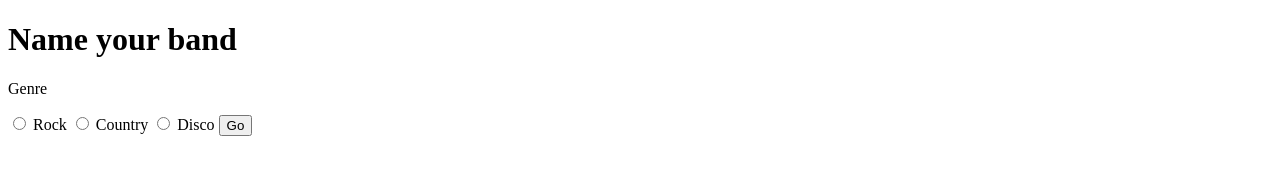
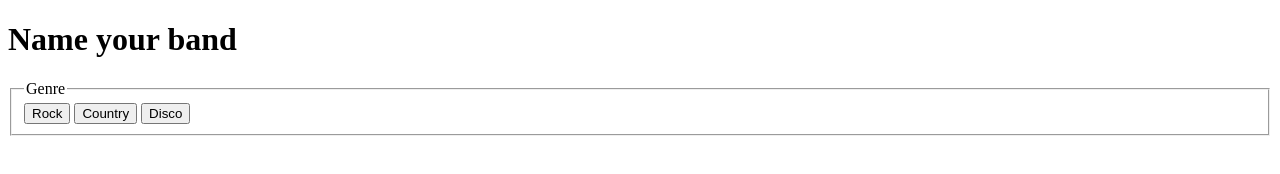
Before and after one commit to learykara/node-projects, a website: page form_a_band/form.html in a window 1280 px wide. Drawn offline with Linux system fonts and the light colour scheme.

Commit message:
use a fieldset and add choose function

```diff
--- a/form_a_band/form.html
+++ b/form_a_band/form.html
@@ -7,18 +7,12 @@
 <body>
     <h1>Name your band</h1>
     <form action="/" role="form" method="POST">
-        <p>Genre</p>
-        <input id="rock" type="radio" name="genre" value="rock">
-            <label for="rock">Rock</label>
-        </input>
-        <input id="country" type="radio" name="genre" value="country">
-            <label for="country">Country</label>
-        </input>
-        <input id="disco" type="radio" name="genre" value="disco">
-            <label for="disco">Disco</label>
-        </input>
-
-        <button type="submit">Go</button>
+        <fieldset>
+            <legend>Genre</legend>
+            <button id="rock" name="genre" value="rock">Rock</button>
+            <button id="country" name="genre" value="country">Country</button>
+            <button id="disco" name="genre" value="disco">Disco</button>
+        </fieldset>
     </form>
 </body>
 </html>
```
Also changed, not shown: form_a_band/index.js (+8 -7 lines).
